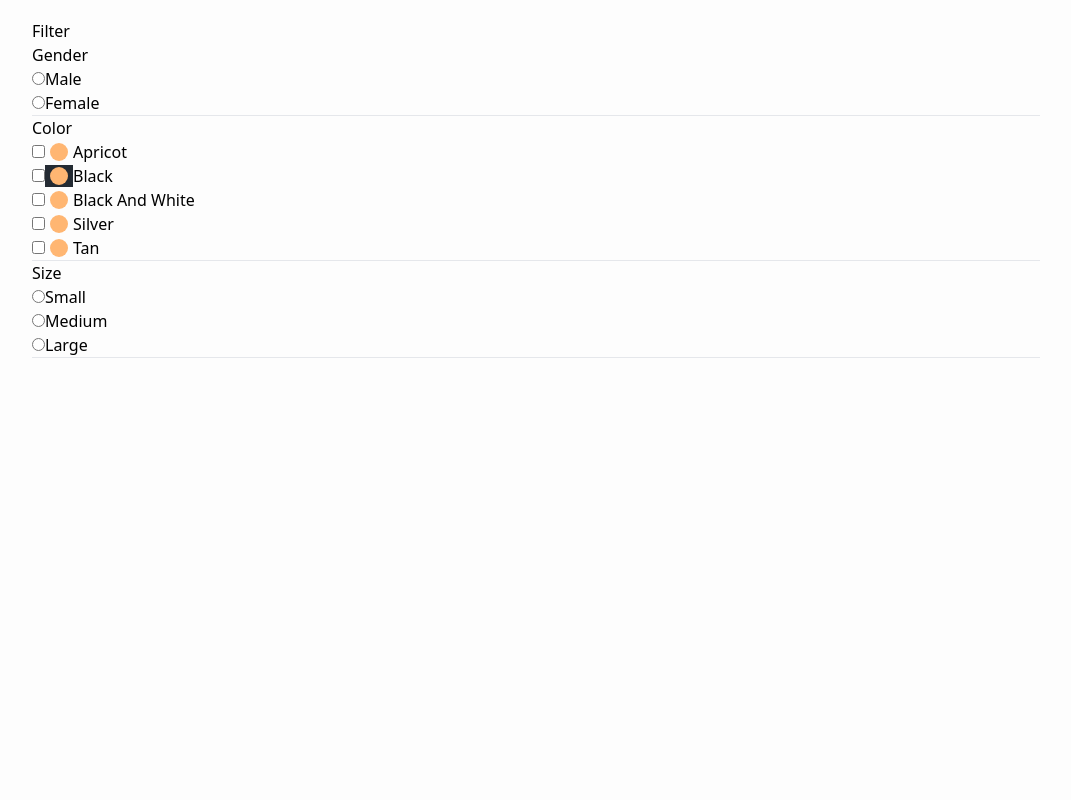
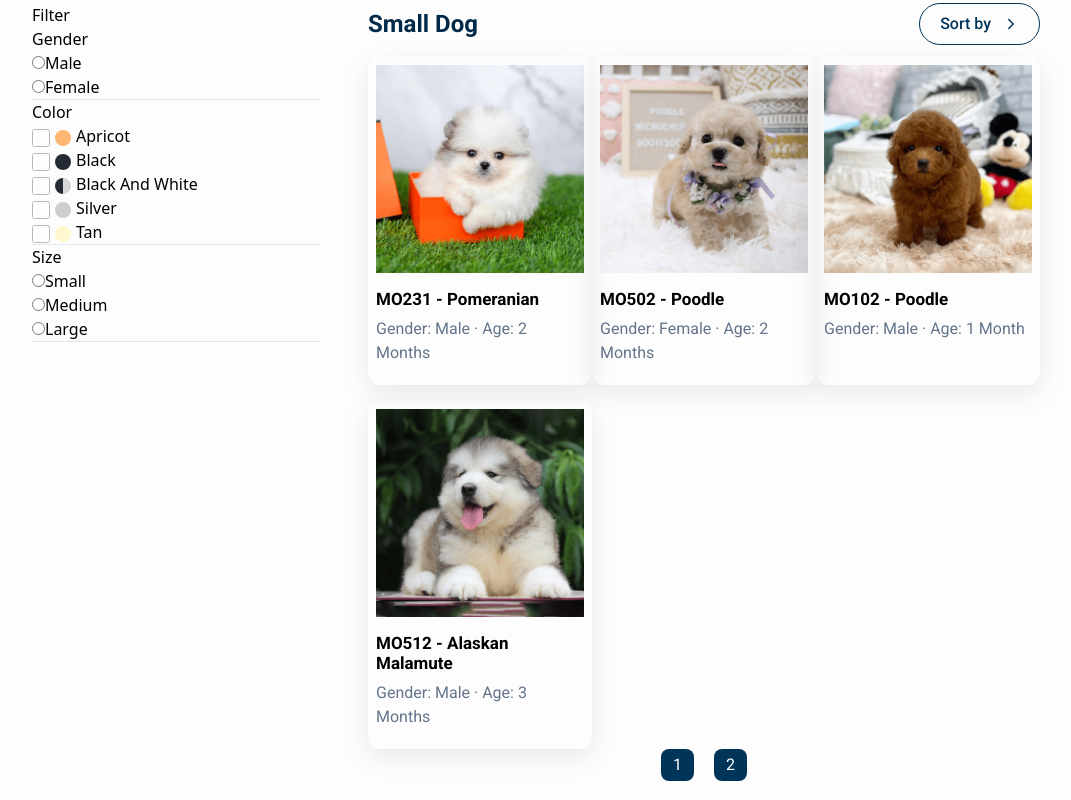
Before and after one commit to EleneQ/Monito---Pet-Adoption-Agency, a React (Vite) app: page / in a window 1280 px wide. Shown: the part 500-1300 px from the top of the page, without its empty margins (104-1175 px from the left). Before the commit the page ends 858 px from the top, so only its background shows below. Built offline with nearby package versions, Linux system fonts and the light colour scheme.

Commit message:
implemented pagination

```diff
--- a/src/App.jsx
+++ b/src/App.jsx
@@ -8,7 +8,7 @@ import {
   PetKnowledgeCarousel,
   Footer,
   CTADogs,
-  FilterOptions,
+  Filter,
 } from "./components";
 
 const App = () => {
@@ -24,8 +24,8 @@ const App = () => {
       <Footer /> */}
       <Navbar />
       <CTADogs />
-      <FilterOptions />
-      {/* <Footer /> */}
+      <Filter />
+      <Footer />
     </>
   );
 };
--- a/src/components/Buttons/Button.jsx
+++ b/src/components/Buttons/Button.jsx
@@ -5,12 +5,14 @@ function Button({ children, primary, secondary, outline, className, ...rest }) {
     className,
     "rounded-[60px] px-5 py-2 font-medium text-primary-blue-9",
     {
-      "text-white bg-primary-blue-9 hover:bg-transparent hover:text-primary-blue-9 hover:border-[1px] hover:border-primary-blue-9 hover:border-solid":
+      "text-white bg-primary-blue-9 hover:bg-transparent hover:text-primary-blue-9 hover:border-[1.6px] hover:border-primary-blue-9 hover:border-solid":
         primary,
-      "!bg-white text-primary-blue-9 hover:bg-primary-blue-9 hover:text-white":
+      "bg-white text-primary-blue-9 hover:bg-primary-blue-9 hover:text-white":
         secondary,
-      "inline-flex items-center justify-center gap-3 border-primary-blue-9 border-solid border-[1px] hover:text-white hover:bg-primary-blue-9":
+      "inline-flex items-center justify-center gap-3 border-primary-blue-9 border-solid border-[1.6px] hover:text-white hover:bg-primary-blue-9 bg-transparent":
         outline,
+      "border-white border-[1.6px] hover:bg-white hover:text-primary-blue-9":
+        outline && primary,
     }
   );
 
@@ -27,7 +29,7 @@ Button.propTypes = {
 
     if (count > 1) {
       return new Error(
-        "Only one of primary, secondary, success, warning, danger can be true"
+        "Only one of primary, secondary can be true"
       );
     }
   },
--- a/src/components/CTADogs.jsx
+++ b/src/components/CTADogs.jsx
@@ -13,7 +13,7 @@ const CTADogs = () => {
           />
         </div>
         <OneMoreFriend
-          className={"text-center md:text-right my-3 sm:mb-[2rem] md:mb-[4rem]"}
+          className={"text-center md:text-right my-3 sm:mb-[2rem] md:mb-[4rem] text-white"}
         />
       </div>
     </section>
--- /dev/null
+++ b/src/components/Filter/DogList.jsx
@@ -0,0 +1,58 @@
+import Card from "../Card";
+import { Button } from "../";
+import { IoIosArrowForward } from "react-icons/io";
+import Pagination from "./Pagination";
+
+const DogList = ({ postsPerPage, allDogs, dogList, setCurrentPage }) => {
+  //calculate age by birthdate
+  const calculateAge = (birthdate) => {
+    const birthDate = new Date(birthdate);
+    const currentDate = new Date();
+
+    // Adjust age if the birthday hasn't occurred yet this year
+    if (currentDate.getMonth() > birthDate.getMonth()) {
+      const ageInMonths = currentDate.getMonth() - birthDate.getMonth();
+      return `${ageInMonths} month${ageInMonths > 1 ? "s" : ""}`;
+    }
+    const age = currentDate.getFullYear() - birthDate.getFullYear();
+    return `${age} years`;
+  };
+
+  //change page
+  const paginate = (pageNum) => setCurrentPage(pageNum);
+
+  return (
+    <section className="dog-list | font-roboto capitalize flex flex-col md:block pb-5">
+      <div className="flex items-center justify-between mb-2 md:mb-3">
+        <h2 className="text-primary-blue-10 text-[1.2rem] sm:text-2xl font-bold">
+          Small Dog
+        </h2>
+        <Button className={"hidden sm:flex"} outline={true}>
+          Sort by
+          <IoIosArrowForward />
+        </Button>
+      </div>
+      <div className="dog-list__card-grid | grid gap-y-4 md:grid-y-6">
+        {dogList.map((dog) => (
+          <Card key={dog.id}>
+            <div className="mb-4">
+              <img className="max-w-full" src={dog.img} alt="" loading="lazy" />
+            </div>
+            <h3 className="font-bold mb-2 text-sm md:text-[17px]">{`${dog.name} - ${dog.breed}`}</h3>
+            <p className="text-slate-500 text-[13px] md:text-base flex flex-col sm:block">
+              {`Gender: ${dog.gender} \u00B7 `}
+              <span>{`Age: ${calculateAge(dog.birthdate)}`}</span>
+            </p>
+          </Card>
+        ))}
+      </div>
+      <Pagination
+        postsPerPage={postsPerPage}
+        totalPosts={allDogs.length}
+        paginate={paginate}
+      />
+    </section>
+  );
+};
+
+export default DogList;
--- /dev/null
+++ b/src/components/Filter/Filter.jsx
@@ -0,0 +1,33 @@
+import FilterOptions from "./FilterOptions";
+import DogList from "./DogList";
+import "./Filter.css";
+import { dogs } from "../../constants/data";
+import { useState } from "react";
+
+const Filter = () => {
+  const [dogList, setDogList] = useState(dogs);
+  const [filter, setFilter] = useState("");
+
+  //for pagination
+  const [currentPage, setCurrentPage] = useState(1);
+  let postsPerPage = 4;
+
+  //get current posts
+  const indexOfLastPost = currentPage * postsPerPage;
+  const indexOfFirstPost = indexOfLastPost - postsPerPage;
+  const currentPosts = dogs.slice(indexOfFirstPost, indexOfLastPost);
+
+  return (
+    <section className="filter-section | px-p-x-xs sm:px-p-x-md lg:px-p-x-lg max-w-max-width mx-auto mt-[2rem]">
+      <FilterOptions setFilter={setFilter} setDogList={setDogList} />
+      <DogList
+        postsPerPage={postsPerPage}
+        allDogs={dogs}
+        dogList={currentPosts}
+        setCurrentPage={setCurrentPage}
+      />
+    </section>
+  );
+};
+
+export default Filter;
--- a/src/components/Filter/FilterOptions.jsx
+++ b/src/components/Filter/FilterOptions.jsx
@@ -1,17 +1,42 @@
-const GenderOptions = () => {
+import { dogs } from "../../constants/data";
+
+const GenderOptions = ({ setFilter, setDogList }) => {
+  const handleFilter = (e) => {
+    setFilter(e.target.value);
+    console.log(e.target.value);
+
+    setDogList(
+      dogs.filter(
+        (dog) => dog.gender.toLowerCase() === e.target.value.toLowerCase()
+      )
+    );
+  };
+
   return (
     <div>
       <h3>Gender</h3>
       <ul>
         <li>
           <label htmlFor="male">
-            <input id="male" type="radio" name="gender" value="Male" />
+            <input
+              id="male"
+              type="radio"
+              name="gender"
+              value="Male"
+              onClick={handleFilter}
+            />
             Male
           </label>
         </li>
         <li>
           <label htmlFor="female">
-            <input id="female" type="radio" name="gender" value="Female" />
+            <input
+              id="female"
+              type="radio"
+              name="gender"
+              value="Female"
+              onClick={handleFilter}
+            />
             Female
           </label>
         </li>
@@ -20,9 +45,20 @@ const GenderOptions = () => {
   );
 };
 
+// const CheckboxCircle = ({ color }) => {
+//   const style = {
+//     "--color": color || "#ffb672",
+//   };
+//   return <span className="checkbox-circle" style={style}></span>;
+// };
+
+const CheckboxCircle = ({ style }) => (
+  <span className="checkbox-circle" style={style}></span>
+);
+
 const ColorOptions = () => {
   return (
-    <div>
+    <div className="color-options">
       <h3>Color</h3>
       <ul>
         <li>
@@ -33,14 +69,18 @@ const ColorOptions = () => {
               name="apricot"
               value="Apricot"
             />
-            <span className="checkbox-circle"></span>
+            <CheckboxCircle style={{ backgroundColor: "#FFB672" }} />
             Apricot
           </label>
         </li>
         <li>
           <label htmlFor="black">
             <input id="black" type="checkbox" name="black" value="Black" />
-            <span className="checkbox-circle" style={{backgroundColor: "#242B33"}}></span>
+            <CheckboxCircle
+              style={{
+                backgroundColor: "#242B33",
+              }}
+            />
             Black
           </label>
         </li>
@@ -52,21 +92,34 @@ const ColorOptions = () => {
               name="black-and-white"
               value="Black And White"
             />
-            <span className="checkbox-circle"></span>
+            <CheckboxCircle
+              style={{
+                backgroundImage:
+                  "linear-gradient(90deg, #242B33 0%, #242B33 52.59%, #D7D7D7 52.6%, #D2D2D2 100%)",
+              }}
+            />
             Black And White
           </label>
         </li>
         <li>
           <label htmlFor="silver">
             <input id="silver" type="checkbox" name="silver" value="Silver" />
-            <span className="checkbox-circle"></span>
+            <CheckboxCircle
+              style={{
+                backgroundColor: "#CECECE",
+              }}
+            />
             Silver
           </label>
         </li>
         <li>
           <label htmlFor="tan">
             <input id="tan" type="checkbox" name="tan" value="Black" />
-            <span className="checkbox-circle"></span>
+            <CheckboxCircle
+              style={{
+                backgroundColor: "#FFF7CE",
+              }}
+            />
             Tan
           </label>
         </li>
@@ -103,11 +156,11 @@ const SizeOptions = () => {
   );
 };
 
-const FilterOptions = () => {
+const FilterOptions = ({ setFilter, setDogList }) => {
   return (
-    <section className="px-p-x-xs sm:px-p-x-md lg:px-p-x-lg max-w-max-width mx-auto mt-[3rem]">
+    <section>
       <h2>Filter</h2>
-      <GenderOptions />
+      <GenderOptions setFilter={setFilter} setDogList={setDogList} />
       <hr />
       <ColorOptions />
       <hr />
--- /dev/null
+++ b/src/components/Filter/Pagination.jsx
@@ -0,0 +1,32 @@
+import { useEffect } from "react";
+
+const Pagination = ({ postsPerPage, totalPosts, paginate }) => {
+  const pageNumbers = [];
+
+  //get page numbers
+  for (let i = 1; i <= Math.ceil(totalPosts / postsPerPage); i++) {
+    pageNumbers.push(i);
+  }
+
+  useEffect(() => {
+    window.scrollTo(0, 400);
+  }, [paginate]);
+
+  return (
+    <nav>
+      <ul className="flex justify-center items-center gap-5">
+        {pageNumbers.map((pageNum) => (
+          <li
+            className="bg-primary-blue-9 text-white px-3 py-1 rounded-lg cursor-pointer"
+            key={pageNum}
+            onClick={() => paginate(pageNum)}
+          >
+            {pageNum}
+          </li>
+        ))}
+      </ul>
+    </nav>
+  );
+};
+
+export default Pagination;
--- a/src/components/OneMoreFriend.jsx
+++ b/src/components/OneMoreFriend.jsx
@@ -3,12 +3,12 @@ import { Button } from "./";
 import { FaRegCirclePlay } from "react-icons/fa6";
 
 const OneMoreFriend = ({ className }) => {
-  const classes = classNames(className, "max-w-[27rem] mx-auto text-white");
+  const classes = classNames(className, "max-w-[27rem] mx-auto");
 
   //changed the breakpoints from sm to
   return (
     <div className={classes}>
-      <h1 className="font-extrabold flex flex-col text text-white capitalize">
+      <h1 className="font-extrabold flex flex-col text capitalize">
         One more friend
         <span className="text-sms font-bold">Thousands more fun!</span>
       </h1>
@@ -18,7 +18,7 @@ const OneMoreFriend = ({ className }) => {
         can meet your needs!
       </p>
       <div className="mt-5 md:mt-7">
-        <Button className={"mr-2 md:mr-6"} outline>
+        <Button className={"mr-2 md:mr-6"} outline primary>
           View Intro
           <FaRegCirclePlay />
         </Button>
--- a/src/components/index.js
+++ b/src/components/index.js
@@ -10,4 +10,4 @@ export { default as CTAAdoption } from "./CTAAdoption";
 export { default as PetKnowledgeCarousel } from "./PetKnowledgeCarousel/PetKnowledgeCarousel";
 export { default as Footer } from "./Footer";
 export { default as CTADogs } from "./CTADogs";
-export { default as FilterOptions } from "./Filter/FilterOptions";
+export { default as Filter } from "./Filter/Filter";
--- a/src/index.css
+++ b/src/index.css
@@ -325,13 +325,68 @@ body {
   font-size: clamp(1.5rem, 2vw + 1rem, 2.2rem);
 }
 
-.checkbox-circle::before {
-  content: "";
+.checkbox-circle {
   display: inline-block;
-  width: 18px;
-  height: 18px;
+  width: 16px;
+  height: 16px;
   border-radius: 50%;
-  background-color: var(--color, #ffb672);
-  margin: -3.5px 5px 0 5px;
+  margin-inline: 5px;
   vertical-align: middle;
 }
+
+.color-options label {
+  cursor: pointer;
+}
+
+.color-options input[type="checkbox"] {
+  cursor: pointer;
+  opacity: 0.5;
+  height: 18px;
+  width: 18px;
+  vertical-align: middle;
+}
+
+.color-options input[type="checkbox"]:checked {
+  background-color: black;
+  border: 1px solid red;
+}
+
+/* input[type="radio"] {
+  display: none;
+}
+
+label {
+  position: relative;
+  display: inline-block;
+  width: 20px;
+  height: 20px;
+  background-color: #fff;
+  border: 2px solid #000;
+  border-radius: 4px;
+  cursor: pointer;
+}
+
+input[type="radio"]:checked + label::after {
+  content: "";
+  position: absolute;
+  top: 4px;
+  left: 4px;
+  width: 12px;
+  height: 12px;
+  background-color: #000;
+  border-radius: 2px;
+} */
+
+.filter-section {
+  display: grid;
+  grid-template-columns: minmax(15rem, 20rem) 1fr;
+  justify-content: space-between;
+  gap: 3rem;
+  overflow: hidden;
+}
+
+.dog-list__card-grid {
+  display: grid;
+  grid-template-columns: repeat(3, minmax(14rem, 17rem));
+  justify-content: space-between;
+}
```
Also changed, not shown: src/components/Filter/Filter.css (added).
